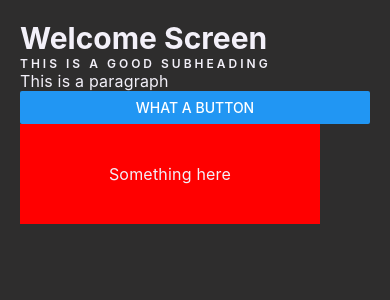
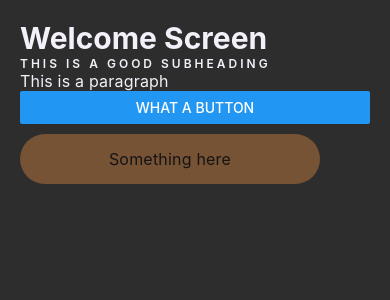
Before and after one commit to afrofit/afrofitapp, a React Native app: screen / in a window 390 px wide. Shown: the top 300 px of the page. Built offline with nearby package versions, Linux system fonts and the light colour scheme.

Commit message:
Design/dev work can start

```diff
--- a/app.json
+++ b/app.json
@@ -3,7 +3,7 @@
   "displayName": "Afrofit",
   "expo": {
     "name": "Afrofit",
-    "slug": "afrofit-app",
+    "slug": "afrofit",
     "sdkVersion": "44.0.0"
   }
 }
--- a/package.json
+++ b/package.json
@@ -21,6 +21,7 @@
     "react": "17.0.2",
     "react-native": "0.67.4",
     "react-native-gesture-handler": "^2.3.2",
+    "react-native-purchases": "^4.5.3",
     "react-native-safe-area-context": "^4.2.2",
     "react-native-screens": "^3.13.1",
     "styled-components": "^5.3.3"
--- a/src/components/Buttons/BaseButton.tsx
+++ b/src/components/Buttons/BaseButton.tsx
@@ -1,77 +1,44 @@
 import * as React from 'react';
 import styled from 'styled-components/native';
 
-// import {SolidButton} from './ButtonVariants';
-import {Tappable} from '../Library/Tappable';
 import {theme} from '../../theme/theme';
-import {StyleSheet, Text, View} from 'react-native';
-import {BaseFont} from '../Font/BaseFont';
+import {BUTTON_VARIANTS} from './ButtonVariants';
 
-// interface Props {
-//   children: React.ReactNode;
-//   color?: ButtonColorVariants;
-//   variant?: ButtonSizeVariants;
-//   width?: string;
-//   onPress: () => void;
-// }
+interface StyledButtonProps {
+  color: string;
+}
 
-// type ButtonSizeVariants = 'title' | 'small-caps' | 'paragraph';
+export const SolidButton = styled.Pressable<StyledButtonProps>`
+  overflow: hidden;
+  border-radius: 50px;
+  width: 300px;
+  height: 50px;
+  margin-bottom: 10px;
+  margin-top: 10px;
+  background-color: ${theme.COLORS.bronze};
+  justify-content: center;
+  align-items: center;
+`;
 
-// type ButtonColorVariants =
-//   | 'primary'
-//   | 'secondary'
-//   | 'highlight'
-//   | 'error'
-//   | 'dead'
-//   | 'warning';
+export const ButtonText = styled.Text<StyledButtonProps>`
+  font-size: 16px;
+  font-weight: 400;
+  letter-spacing: 0.2px;
+  color: ${props => (props.color ? props.color : theme.COLORS.black)};
+`;
 
-// export const BaseButton: React.FC<Props> = ({
-//   children,
-//   color = theme.COLORS.white,
-//   variant = 'title',
-//   onPress,
-// }) => {
-//   return (
-//     <SolidButton>
-//       <BaseFont>{children}</BaseFont>
-//     </SolidButton>
-//     // <Tappable onPress={onPress}>
-//     //   {variant === 'title' && <SolidButton>{children}</SolidButton>}
-//     //   {variant === 'small-caps' && <SolidButton>{children}</SolidButton>}
-//     // </Tappable>
-//   );
-// };
+interface Props {
+  onPress: () => void;
+  variant?: string;
+}
 
-// export const SolidButton = styled.View`
-//   overflow: hidden;
-//   border-radius: 50px;
-//   width: 300px;
-//   height: 50px;
-//   margin-bottom: 10px;
-//   margin-top: 10px;
-//   background-color: 'red';
-// `;
+export const BaseButton: React.FC<Props> = ({variant = 'white', onPress}) => {
+  const textColor = BUTTON_VARIANTS[variant].textColor;
+  const buttonBackgroundColor = BUTTON_VARIANTS[variant].backgroundColor;
 
-// const Solids = styled.View`
-//   height: 100px;
-//   width: 100px;
-//   background-color: ${theme.COLORS.green};
-// `;
-
-export const BaseButton: React.FC = () => {
   return (
-    <View style={styles.button}>
-      <BaseFont>Something here</BaseFont>
-    </View>
+    <SolidButton color={buttonBackgroundColor} onPress={onPress}>
+      <ButtonText color={textColor}>Something here</ButtonText>
+    </SolidButton>
   );
 };
-
-const styles = StyleSheet.create({
-  button: {
-    height: 100,
-    width: 300,
-    backgroundColor: 'red',
-    justifyContent: 'center',
-    alignItems: 'center',
-  },
-});
--- a/src/components/Buttons/ButtonVariants.tsx
+++ b/src/components/Buttons/ButtonVariants.tsx
@@ -1,15 +1,17 @@
-import styled from 'styled-components/native';
+import {theme} from '../../theme/theme';
 
-interface Props {
-  color: string;
+interface IButtonProperties {
+  backgroundColor: string;
+  textColor: string;
 }
 
-export const SolidButton = styled.View`
-  overflow: hidden;
-  border-radius: 50px;
-  width: 300px;
-  height: 50px;
-  margin-bottom: 10px;
-  margin-top: 10px;
-  background-color: red;
-`;
+interface IButtonVariants {
+  [key: string]: IButtonProperties;
+}
+
+export const BUTTON_VARIANTS: IButtonVariants = {
+  white: {
+    backgroundColor: theme.COLORS.white,
+    textColor: theme.COLORS.black,
+  },
+};
--- a/src/screens/landing/Welcome.Screen.tsx
+++ b/src/screens/landing/Welcome.Screen.tsx
@@ -1,6 +1,6 @@
 import * as React from 'react';
 import {useNavigation} from '@react-navigation/native';
-import {Button, StyleSheet, View} from 'react-native';
+import {Button} from 'react-native';
 
 import {AuthStackParamList} from '../../navigator/AuthNavigator';
 import {BaseFont} from '../../components/Font/BaseFont';
@@ -24,7 +24,7 @@ export const WelcomeScreen: React.FC<Props> = () => {
         title="what a button"
         onPress={() => navigation.navigate('Login')}
       />
-      <BaseButton />
+      <BaseButton onPress={() => console.log('Button Pressed')} />
     </Page>
   );
 };
```
Also changed, not shown: eas.json (added, +23 -0 lines), 4 other files (tests, documents, lock files or other folders).
